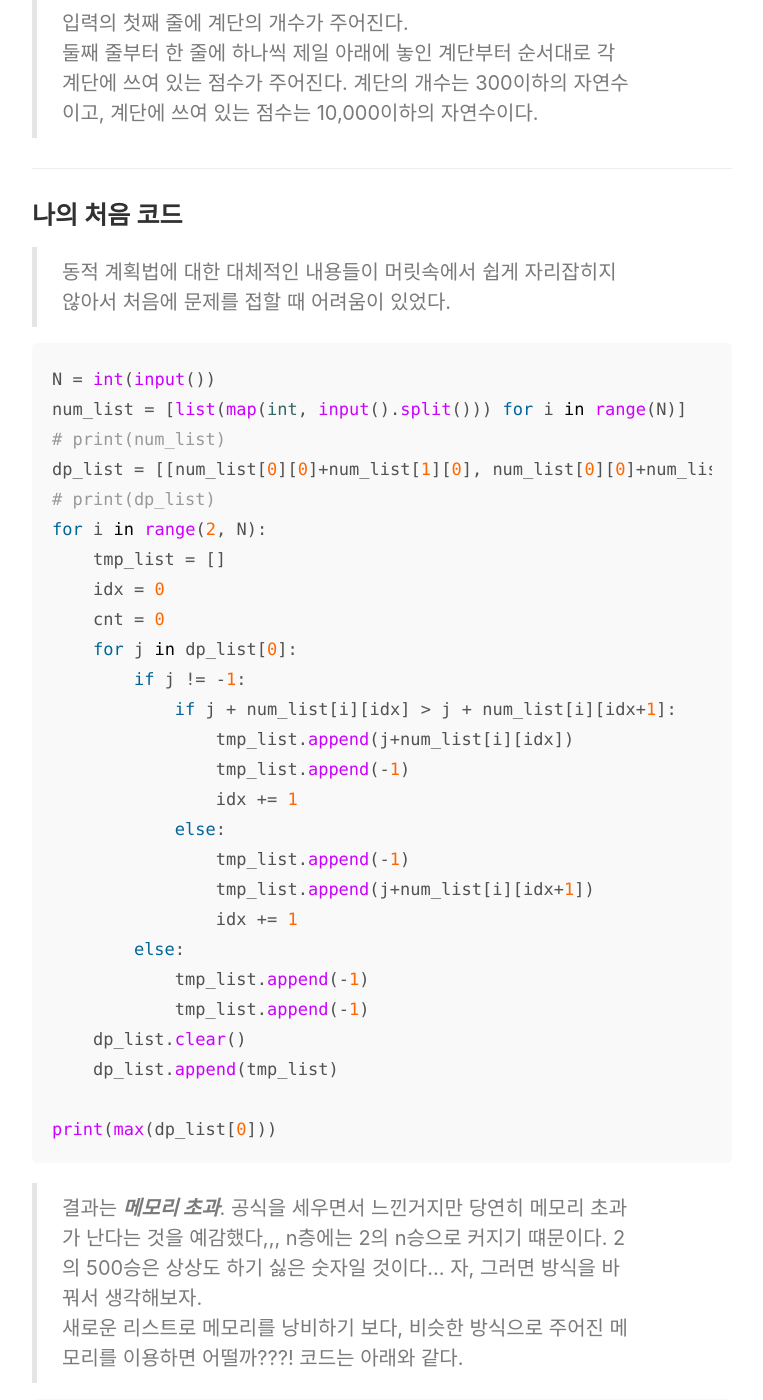
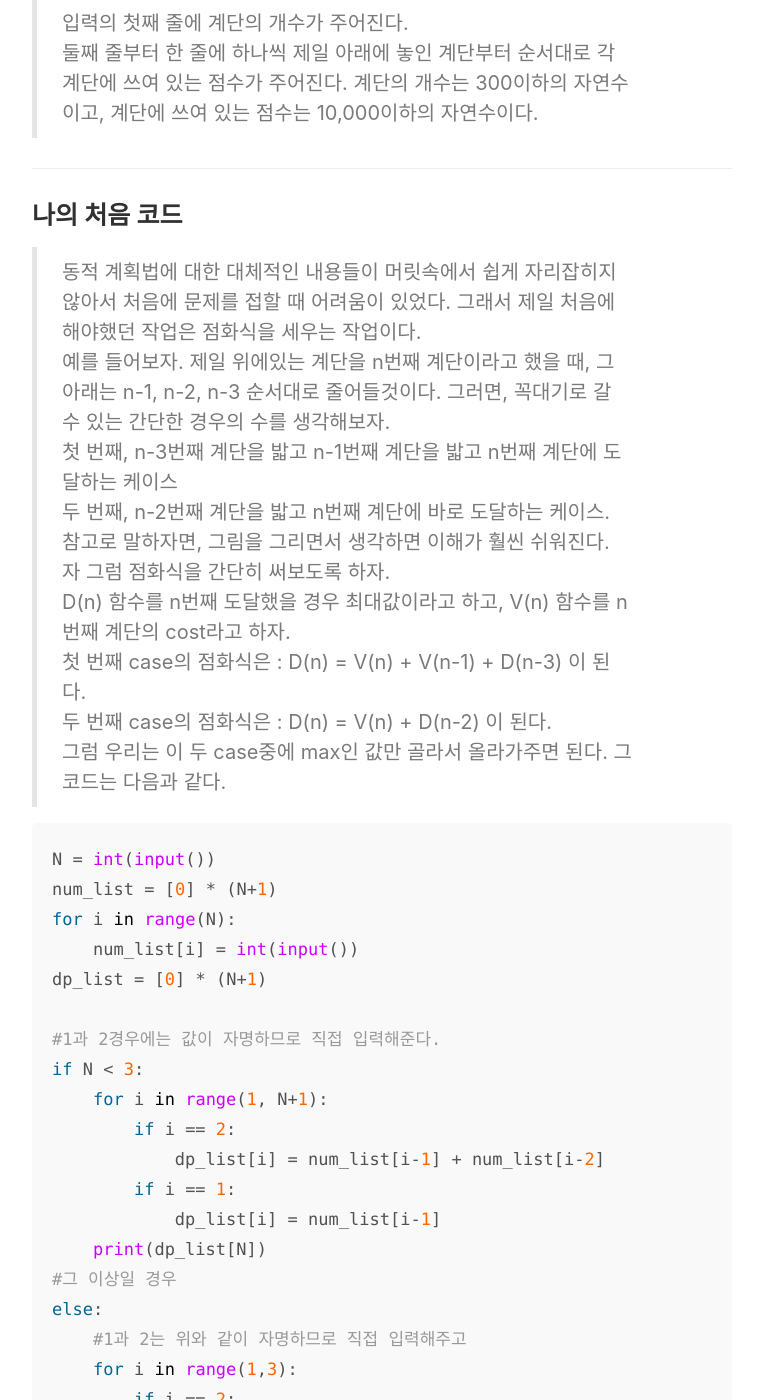
Before and after one commit to Coreenee/coreenee.github.io, a Jekyll site: the page built from _posts/2020-1-31-백준 2579(문제풀이).md, in a window 1280 px wide and 1400 px high, scrolled down 1473 px. Shown: the whole window, without its empty margins (258-1021 px from the left). Built offline with Jekyll 4.4.1, drawn with Linux system fonts in a browser that asks for light colours; some of the changed text lies outside the part shown.

Commit message:
2579문제 완성

```diff
--- a/_posts/2020-1-31-백준 2579(문제풀이).md
+++ b/_posts/2020-1-31-백준 2579(문제풀이).md
@@ -28,57 +28,42 @@ title: BAEKJOON 2579
 
 -----
 ### 나의 처음 코드
->  동적 계획법에 대한 대체적인 내용들이 머릿속에서 쉽게 자리잡히지 않아서 처음에 문제를 접할 때 어려움이 있었다.
+>  동적 계획법에 대한 대체적인 내용들이 머릿속에서 쉽게 자리잡히지 않아서 처음에 문제를 접할 때 어려움이 있었다. 그래서 제일 처음에 해야했던 작업은 점화식을 세우는 작업이다.
+예를 들어보자. 제일 위에있는 계단을 n번째 계단이라고 했을 때, 그 아래는 n-1, n-2, n-3 순서대로 줄어들것이다. 그러면, 꼭대기로 갈 수 있는 간단한 경우의 수를 생각해보자.
+첫 번째, n-3번째 계단을 밟고 n-1번째 계단을 밟고 n번째 계단에 도달하는 케이스
+두 번째, n-2번째 계단을 밟고 n번째 계단에 바로 도달하는 케이스.
+참고로 말하자면, 그림을 그리면서 생각하면 이해가 훨씬 쉬워진다. 자 그럼 점화식을 간단히 써보도록 하자.
+D(n) 함수를 n번째 도달했을 경우 최대값이라고 하고, V(n) 함수를 n번째 계단의 cost라고 하자.
+첫 번째 case의 점화식은 : D(n) = V(n) + V(n-1) + D(n-3) 이 된다.
+두 번째 case의 점화식은 : D(n) = V(n) + D(n-2) 이 된다.
+그럼 우리는 이 두 case중에 max인 값만 골라서 올라가주면 된다. 그 코드는 다음과 같다.
 
 ~~~python
 N = int(input())
-num_list = [list(map(int, input().split())) for i in range(N)]
-# print(num_list)
-dp_list = [[num_list[0][0]+num_list[1][0], num_list[0][0]+num_list[1][1]]]
-# print(dp_list)
-for i in range(2, N):
-    tmp_list = []
-    idx = 0
-    cnt = 0
-    for j in dp_list[0]:
-        if j != -1:
-            if j + num_list[i][idx] > j + num_list[i][idx+1]:
-                tmp_list.append(j+num_list[i][idx])
-                tmp_list.append(-1)
-                idx += 1
-            else:
-                tmp_list.append(-1)
-                tmp_list.append(j+num_list[i][idx+1])
-                idx += 1
-        else:
-            tmp_list.append(-1)
-            tmp_list.append(-1)
-    dp_list.clear()
-    dp_list.append(tmp_list)
+num_list = [0] * (N+1)
+for i in range(N):
+    num_list[i] = int(input())
+dp_list = [0] * (N+1)
 
-print(max(dp_list[0]))
+#1과 2경우에는 값이 자명하므로 직접 입력해준다.
+if N < 3:
+    for i in range(1, N+1):
+        if i == 2:
+            dp_list[i] = num_list[i-1] + num_list[i-2]
+        if i == 1:
+            dp_list[i] = num_list[i-1]
+    print(dp_list[N])
+#그 이상일 경우
+else:
+    #1과 2는 위와 같이 자명하므로 직접 입력해주고
+    for i in range(1,3):
+        if i == 2:
+            dp_list[i] = num_list[i-1] + num_list[i-2]
+        if i == 1:
+            dp_list[i] = num_list[i-1]
+    #그 이상일 경우에는 본문에서 설명한 것처럼 최대값을 찾아서 넣어주면 된다.
+    for i in range(3, N+1):
+        dp_list[i] = max(num_list[i-1] + num_list[i-2] + dp_list[i-3], num_list[i-1] + dp_list[i-2])
+    print(dp_list[N])
 ~~~
-> 결과는 ***메모리 초과***.  공식을 세우면서 느낀거지만 당연히 메모리 초과가 난다는 것을 예감했다,,, n층에는 2의 n승으로 커지기 떄문이다. 2의 500승은 상상도 하기 싫은 숫자일 것이다... 자, 그러면 방식을 바꿔서 생각해보자.
-새로운 리스트로 메모리를 낭비하기 보다, 비슷한 방식으로 주어진 메모리를 이용하면 어떨까???! 코드는 아래와 같다.
-
-~~~python
-N = int(input())
-num_list = [list(map(int, input().split())) for i in range(N)]
-
-for i in range(N-1, 0, -1):
-    for j in range(i):
-        if num_list[i][j] > num_list[i][j+1]:
-            num_list[i-1][j] += num_list[i][j]
-        else:
-            num_list[i-1][j] += num_list[i][j+1]
-
-print(num_list[0][0])
-~~~
------
-> 일단 결과는 ***맞았습니다.*** !!. 아까랑 다른 점을 눈치채겠는가!? 새로운 리스트를 만드는 것이아니라, 입력값을 받은 리스트에서 아래로 내려가면서, 더해주면서 바꾸는 것이다. 간단한 예시를 들자면,
->>1
-2  4
-> 저렇게 구성되어 있을 경우 다음 단계는
->>1
-3  5
-> 이런식으로 더해지면서 바뀌는 것이다. 조건은 더할 수 있는 것중에 큰것을 더하면된다. 그러면 제일 아래에 남는 숫자들을 후보들의 집합이 되는 것이다. 그러면 최대 메모리는 N(N-1)/2 가 되므로 아까보다 더 절약할 수 있게 된다!!
+> 결과는 ***맞았습니다***.  쉬우면서도 어려운 DP문제인 것 같다. dp문제를 풀어볼 수록 이런 문제에 약한것을 느낀다,,, 곧 여행가는데,,,
```
